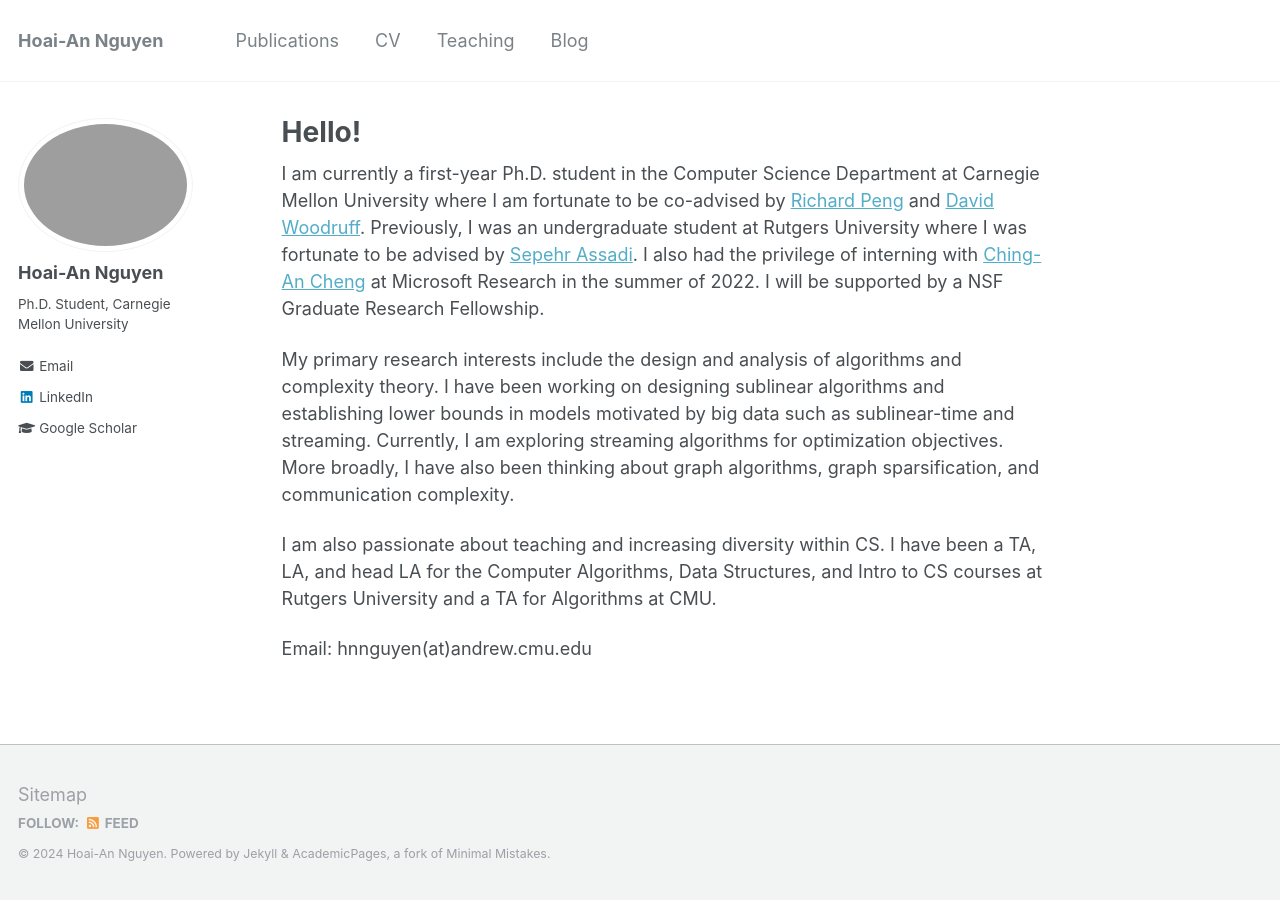
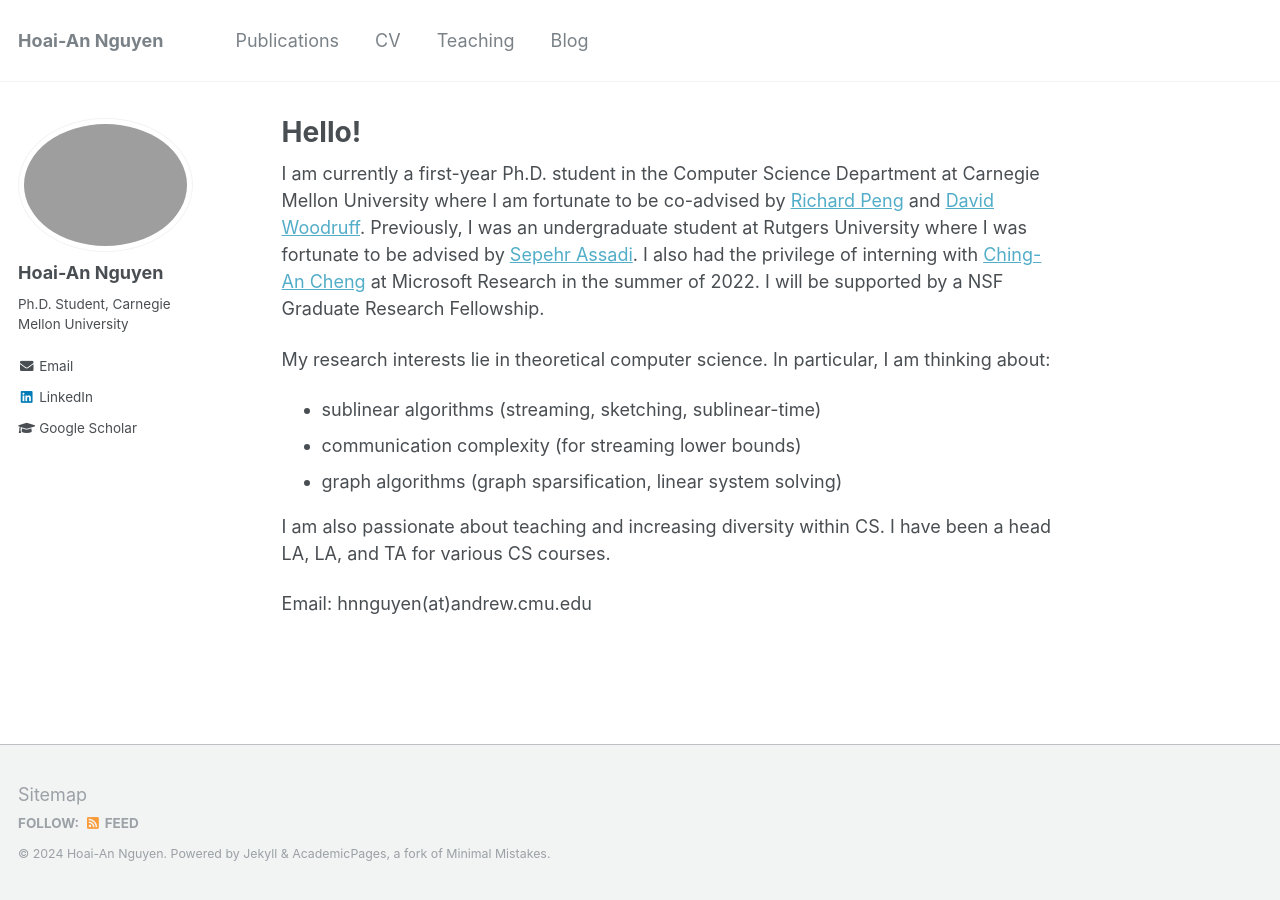
Before and after one commit to hoai77/hoai77.github.io, a Jekyll site: the page built from _pages/about.md, in a window 1280 px wide. Built offline with Jekyll 4.4.1, drawn with Linux system fonts in a browser that asks for light colours.

Commit message:
research interests

```diff
--- a/_pages/about.md
+++ b/_pages/about.md
@@ -9,8 +9,12 @@ redirect_from:
 ---
 I am currently a first-year Ph.D. student in the Computer Science Department at Carnegie Mellon University where I am fortunate to be co-advised by [Richard Peng](https://www.cs.cmu.edu/~yangp/) and [David Woodruff](http://www.cs.cmu.edu/~dwoodruf/). Previously, I was an undergraduate student at Rutgers University where I was fortunate to be advised by [Sepehr Assadi](https://sepehr.assadi.info/). I also had the privilege of interning with [Ching-An Cheng](https://www.chinganc.com/) at Microsoft Research in the summer of 2022. I will be supported by a NSF Graduate Research Fellowship.
 
-My primary research interests include the design and analysis of algorithms and complexity theory. I have been working on designing sublinear algorithms and establishing lower bounds in models motivated by big data such as sublinear-time and streaming. Currently, I am exploring streaming algorithms for optimization objectives. More broadly, I have also been thinking about graph algorithms, graph sparsification, and communication complexity.
+My research interests lie in theoretical computer science. In particular, I am thinking about:
 
-I am also passionate about teaching and increasing diversity within CS. I have been a TA, LA, and head LA for the Computer Algorithms, Data Structures, and Intro to CS courses at Rutgers University and a TA for Algorithms at CMU.
+* sublinear algorithms (streaming, sketching, sublinear-time)
+* communication complexity (for streaming lower bounds)
+* graph algorithms (graph sparsification, linear system solving)
+
+I am also passionate about teaching and increasing diversity within CS. I have been a head LA, LA, and TA for various CS courses.
 
 Email: hnnguyen(at)andrew.cmu.edu
```
